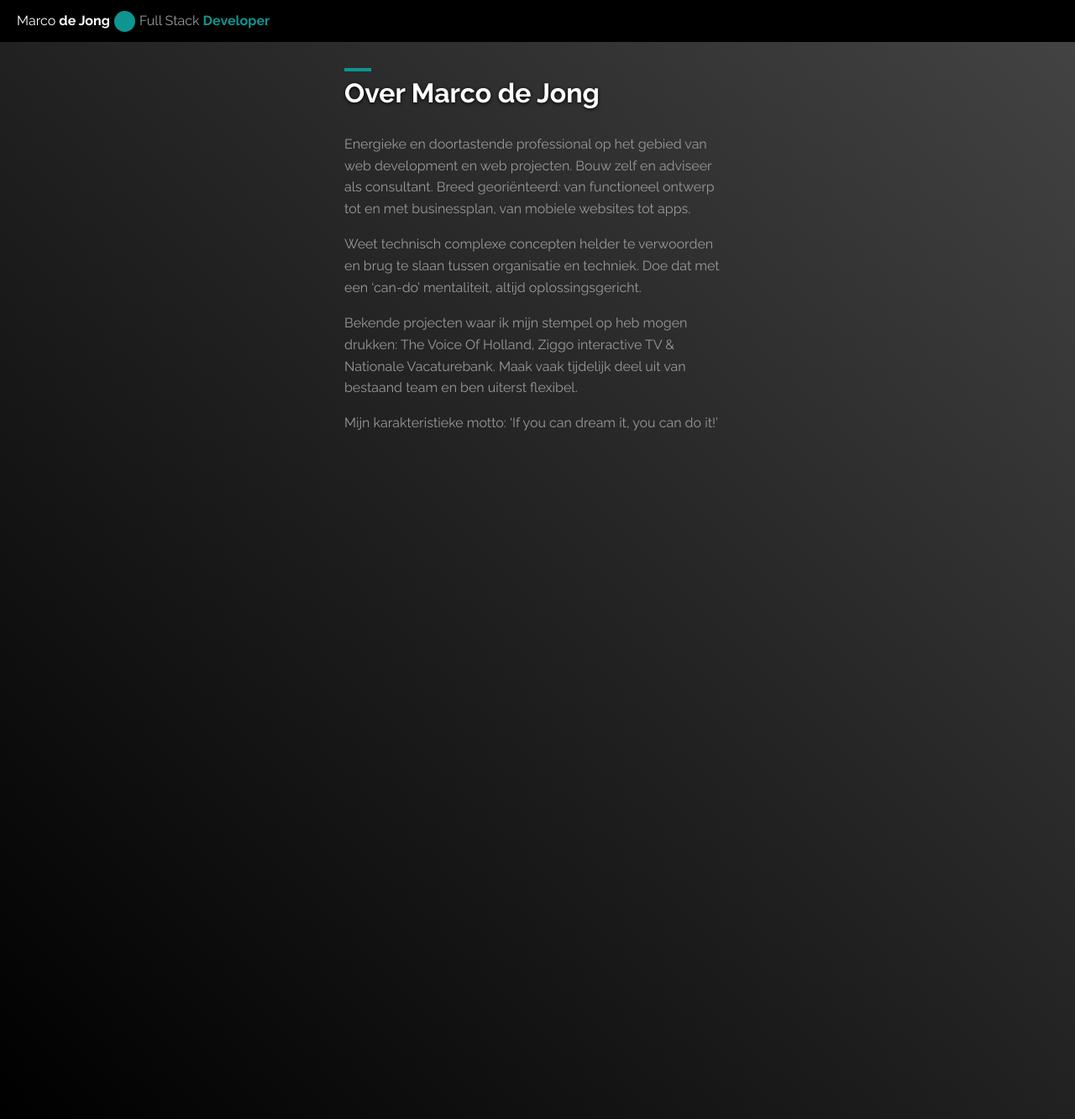
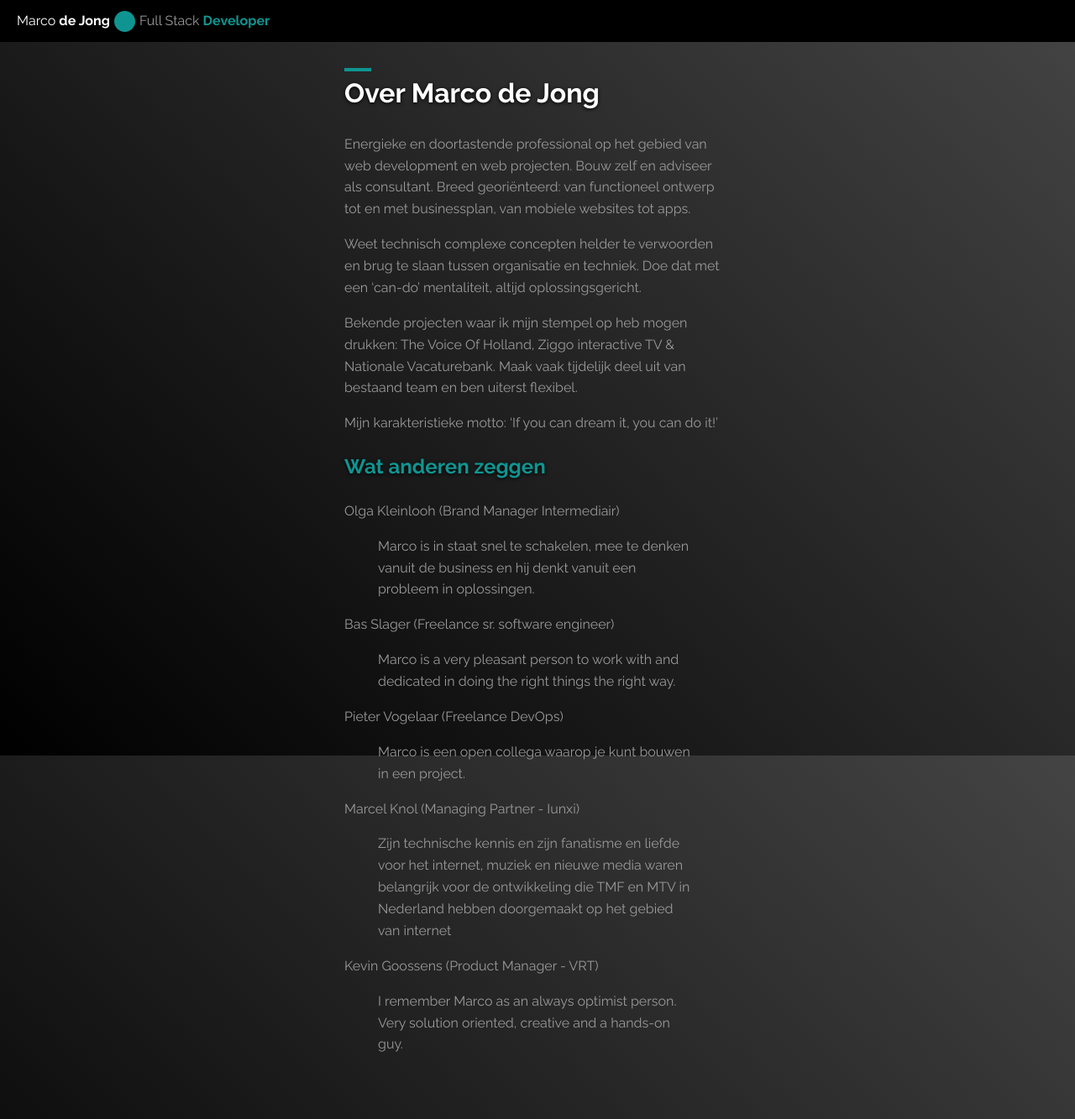
Before and after one commit to MarcoDeJong/marcodejong.github.io, a Jekyll site: the page built from over-marco-de-jong.md, in a window 1280 px wide and 1333 px high. Shown: the whole window at 84% size. Built offline with Jekyll 4.4.1, drawn with Linux system fonts in a browser that asks for light colours.

Commit message:
feat(about): add recommendations

```diff
--- a/over-marco-de-jong.md
+++ b/over-marco-de-jong.md
@@ -17,3 +17,21 @@ The Voice Of Holland, Ziggo interactive TV & Nationale Vacaturebank. Maak vaak t
 en ben uiterst flexibel.
 
 Mijn karakteristieke motto: ‘If you can dream it, you can do it!’
+
+
+Wat anderen zeggen
+------------------
+Olga Kleinlooh (Brand Manager Intermediair)
+>Marco is in staat snel te schakelen, mee te denken vanuit de business en hij denkt vanuit een probleem in oplossingen.
+
+Bas Slager (Freelance sr. software engineer)
+>Marco is a very pleasant person to work with and dedicated in doing the right things the right way.
+
+Pieter Vogelaar (Freelance DevOps)
+>Marco is een open collega waarop je kunt bouwen in een project.
+
+Marcel Knol (Managing Partner - Iunxi)
+>Zijn technische kennis en zijn fanatisme en liefde voor het internet, muziek en nieuwe media waren belangrijk voor de ontwikkeling die TMF en MTV in Nederland hebben doorgemaakt op het gebied van internet
+
+Kevin Goossens (Product Manager - VRT)
+>I remember Marco as an always optimist person. Very solution oriented, creative and a hands-on guy.
```
